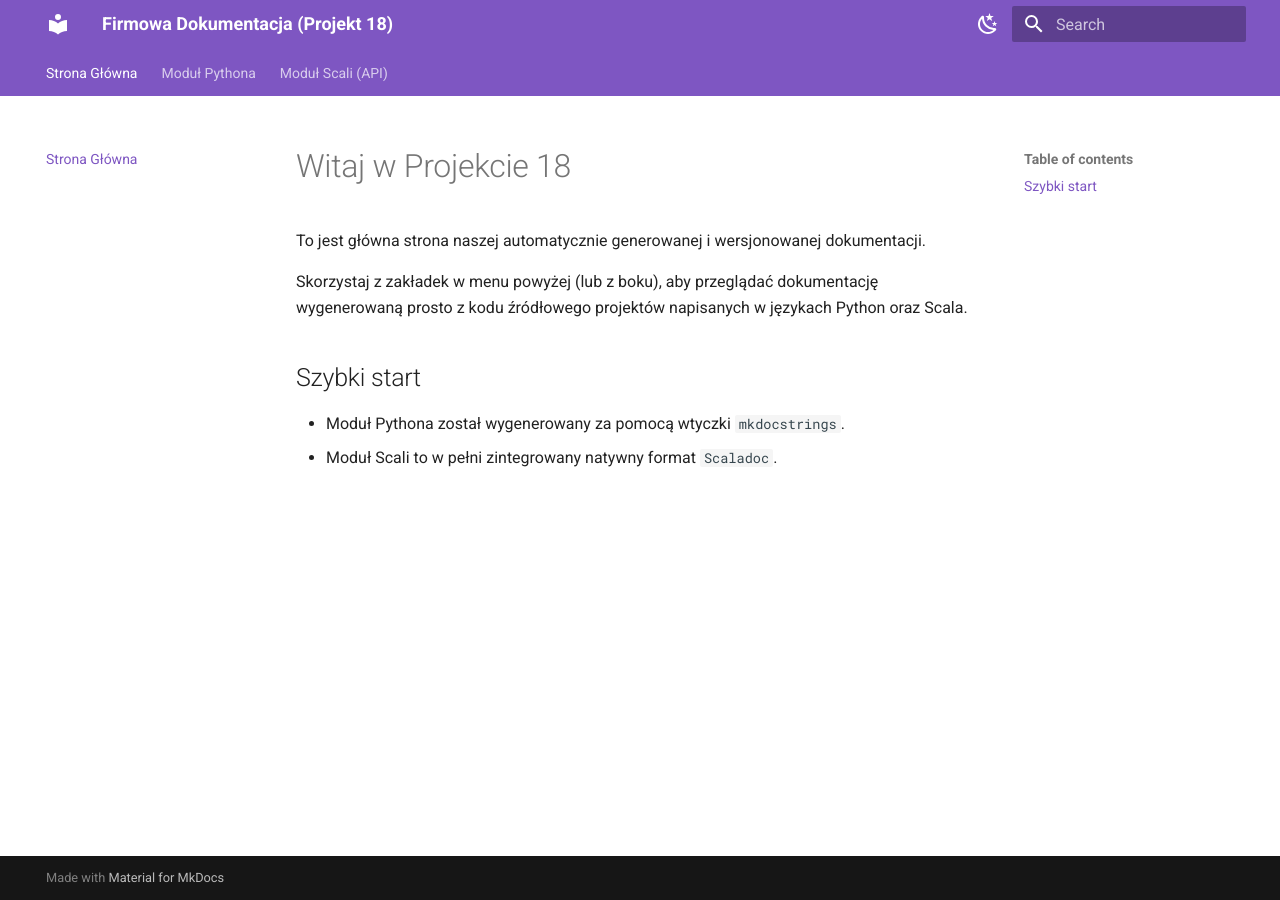
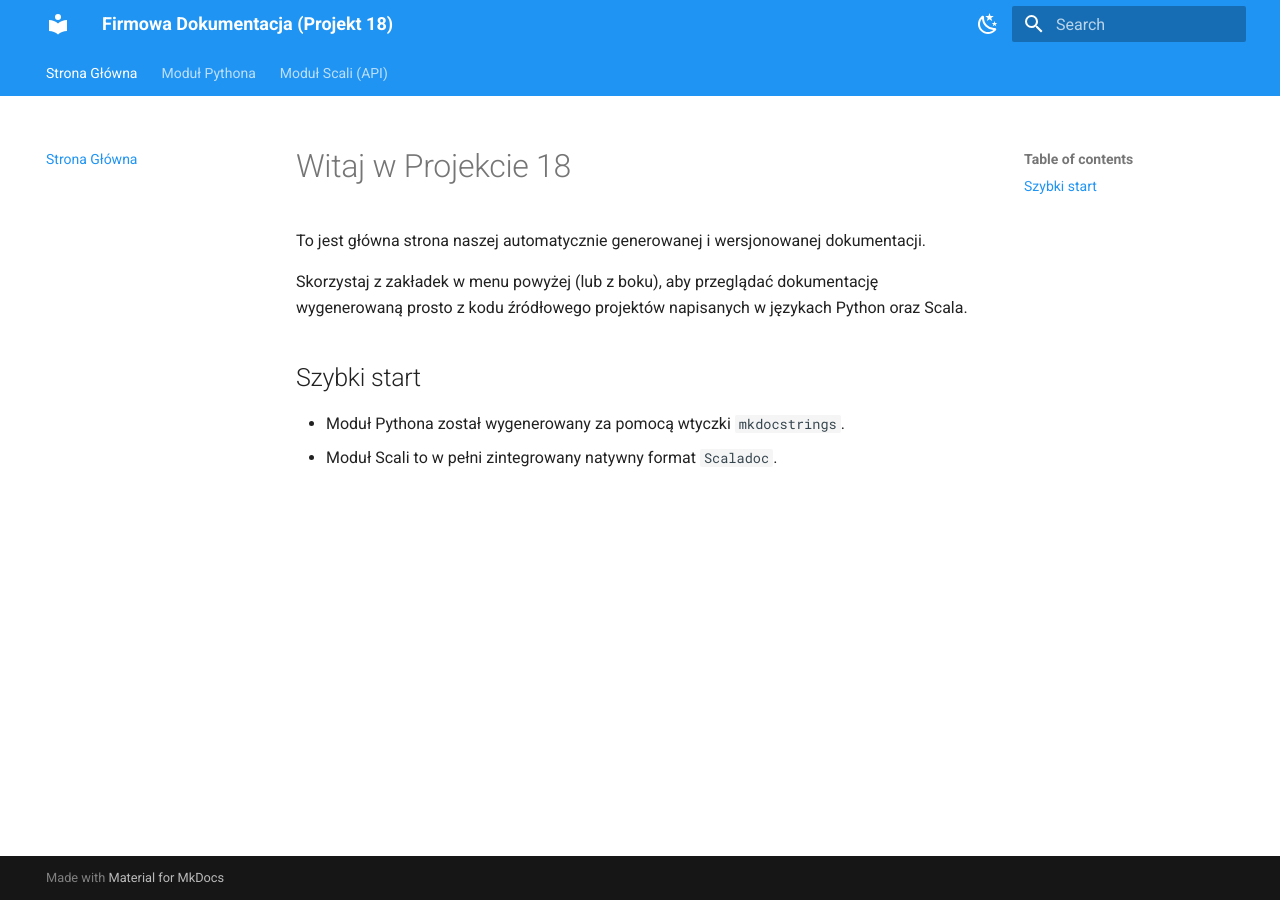
Before and after one commit to wikigr14/Generator-dokumentacji-Python, an MkDocs documentation site: the page built from docs/index.md, in a window 1280 px wide. Built offline with MkDocs 1.6.1 and Material for MkDocs 9.7.7, drawn with Linux system fonts in a browser that asks for light colours; the version menu is left out.

Commit message:
Poprawa koloru strony oraz wdrożenie automatyzacji wersji i wydań release

```diff
--- a/mkdocs.yml
+++ b/mkdocs.yml
@@ -12,8 +12,8 @@ theme:
     palette:
         - media: "(prefers-color-scheme: light)"
           scheme: default
-          primary: deep purple
-          accent: deep purple
+          primary: blue
+          accent: blue
           toggle:
               icon: material/weather-night
               name: Przełącz na tryb ciemny
```
Also changed, not shown: 1 other file.
